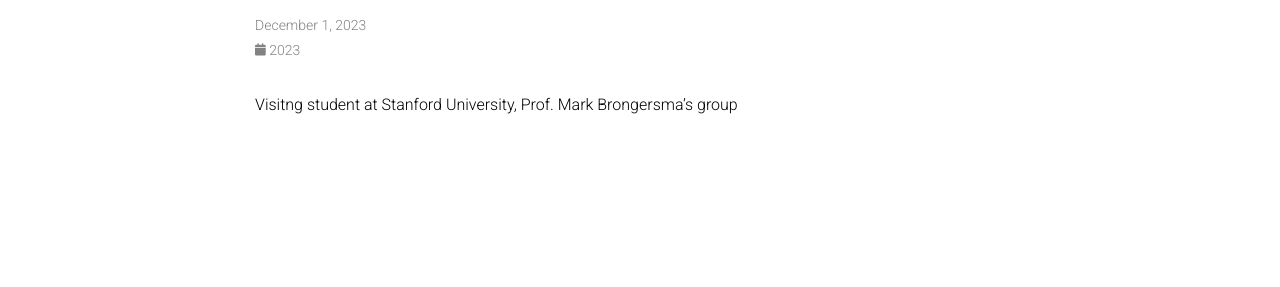
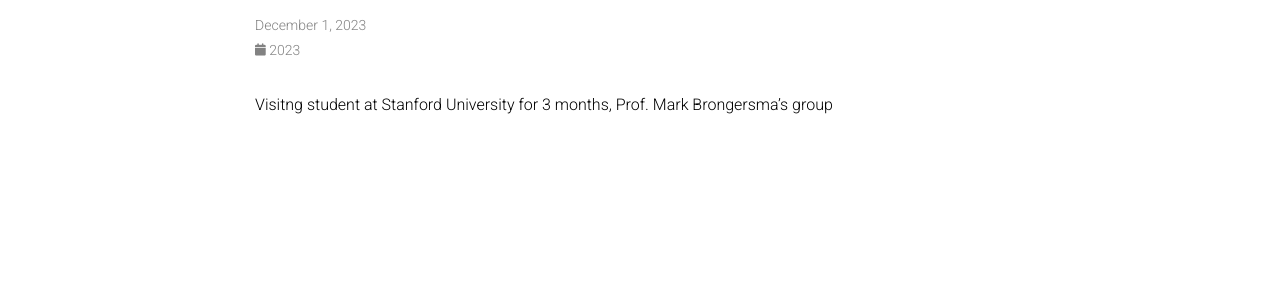
Before and after one commit to YoungJIn94/YoungJIn94.github.io, a Jekyll site: the page built from _news/announcement_4.md, in a window 1280 px wide. Shown: the part 146-433 px from the top of the page. Built offline with Jekyll 4.4.1, drawn with Linux system fonts in a browser that asks for light colours; comment, search, counter and statistics services are not loaded; a style sheet for code colours, icons or effects is not loaded.

Commit message:
Revision

```diff
--- a/_news/announcement_4.md
+++ b/_news/announcement_4.md
@@ -5,4 +5,4 @@
 related_posts: false
 ---
 
-Visitng student at Stanford University, Prof. Mark Brongersma's group
+Visitng student at Stanford University for 3 months, Prof. Mark Brongersma's group
```
Also changed, not shown: _news/announcement_5.md (+1 -1 lines), _news/announcement_6.md (+1 -1 lines), 1 other file.
